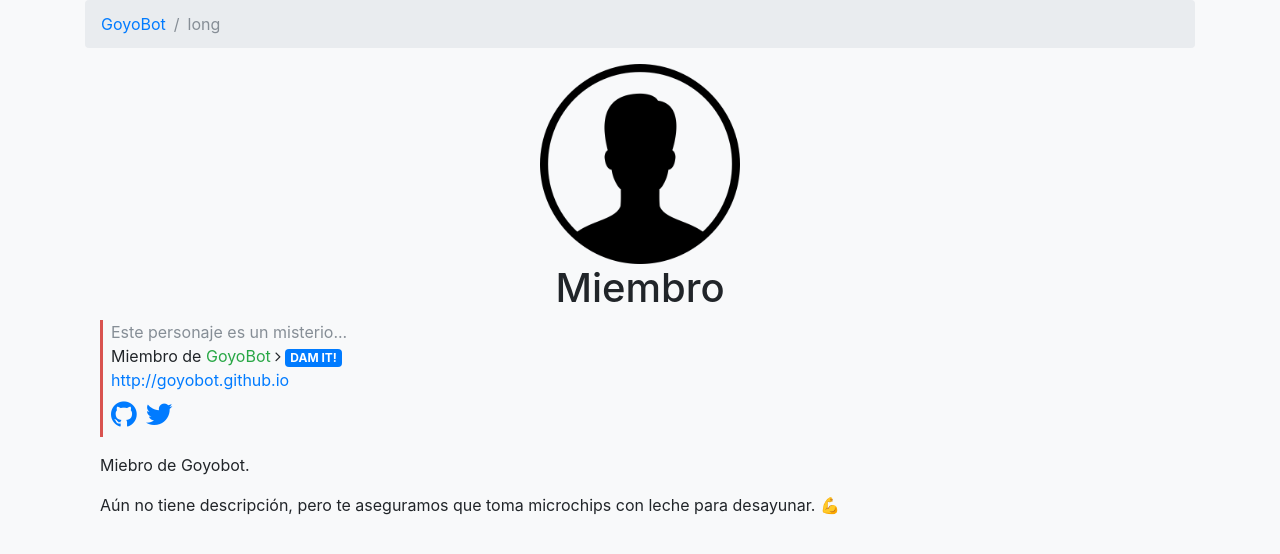
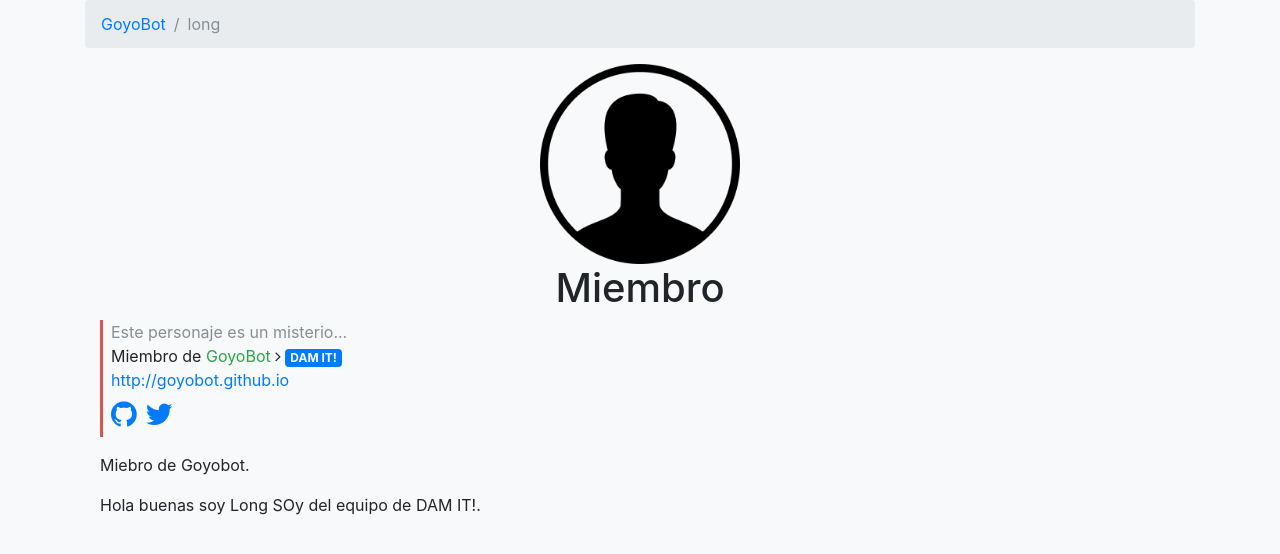
Before and after one commit to GoyoBot/goyobot.github.io, a Jekyll site: the page built from _authors/long.md, in a window 1280 px wide. Shown: the top 554 px of the page. Built offline with Jekyll 4.4.1, drawn with Linux system fonts in a browser that asks for light colours; nearby versions of some CDN libraries.

Commit message:
Update long.md

```diff
--- a/_authors/long.md
+++ b/_authors/long.md
@@ -14,4 +14,4 @@ icon: assets/img/members/default.png
 
 Miebro de Goyobot.
 
-Aún no tiene descripción, pero te aseguramos que toma microchips con leche para desayunar. 💪
+Hola buenas soy Long SOy del equipo de DAM IT!.
```
